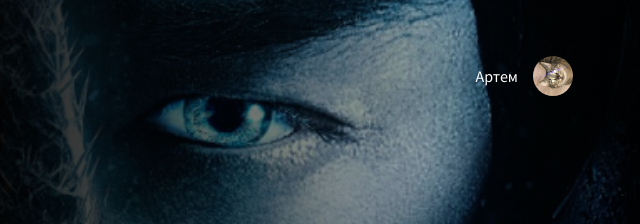
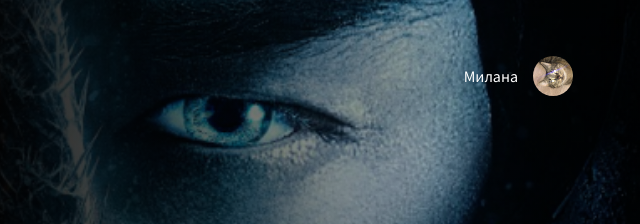
Before and after one commit to yslsml/mortal-kombat, a plain HTML site: page index.html in a window 1280 px wide. Shown: the top 224 px of the page, 640-1280 px from the left. Drawn offline with nearby package versions, Linux system fonts and the light colour scheme.

Commit message:
fix: change user name

```diff
--- a/index.html
+++ b/index.html
@@ -18,7 +18,7 @@
             <a href="/" class="logo">
             <img src="img/logo.svg" alt="Логотип: КиноПульс " class="logo-image"></a>
             <a href="#" class="user">
-                <span class="user-name">Артем</span>
+                <span class="user-name">Милана</span>
                 <img src="img/cat.jpeg" alt="Аватар" class="user-photo">
             </a>
         </header>
```
